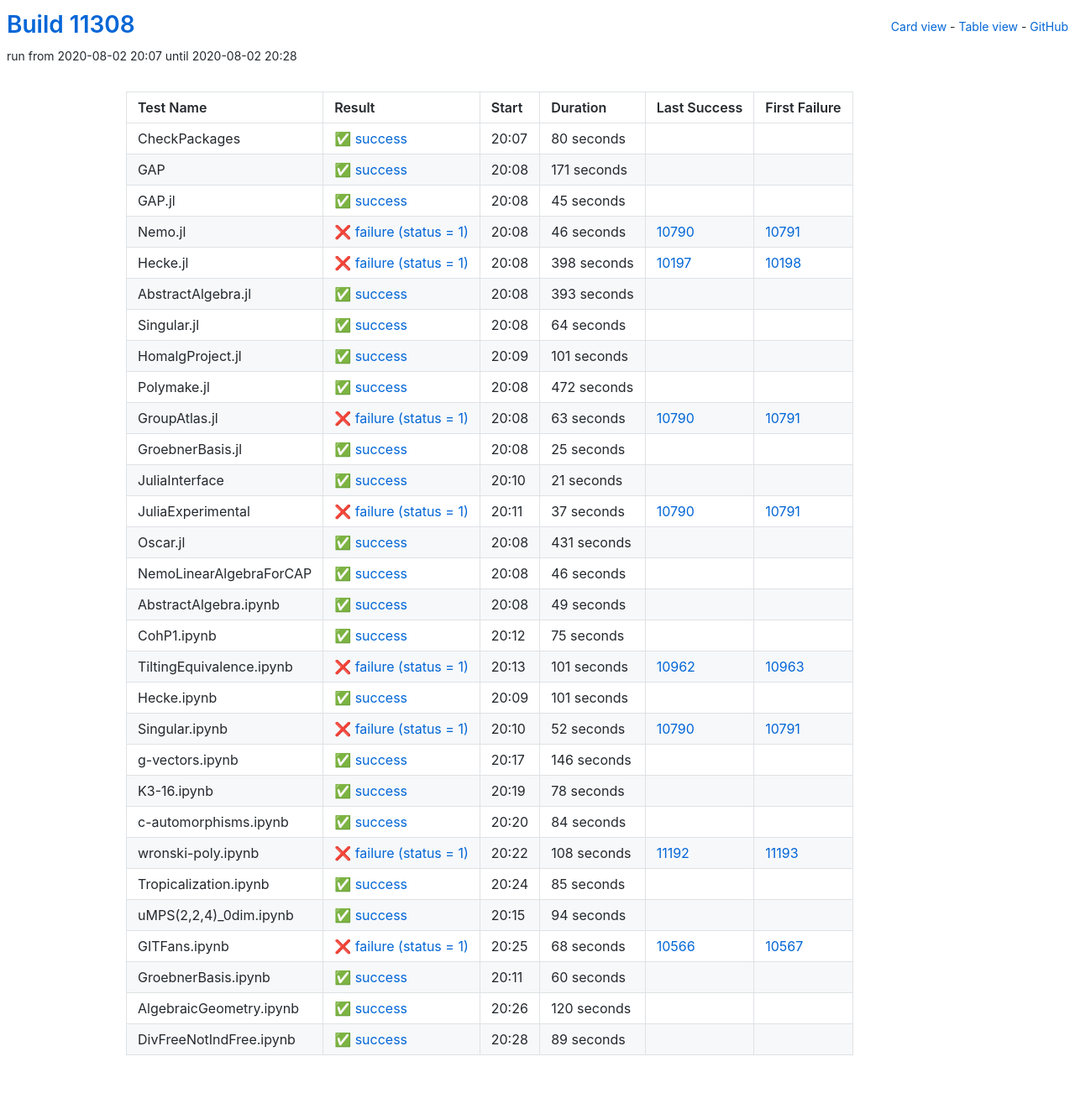
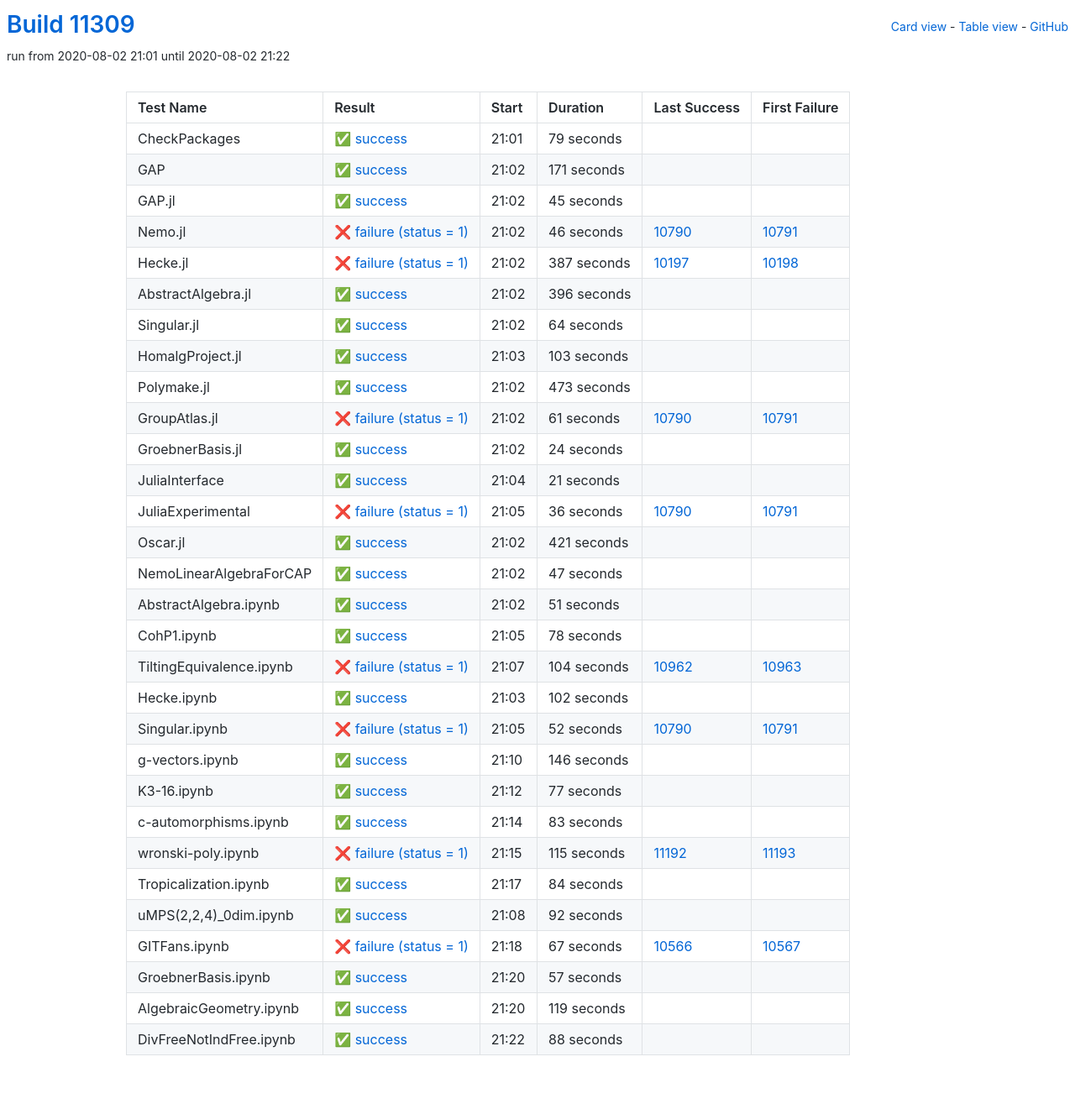
Before and after one commit to oscar-system/oscar-ci-status, a Jekyll site: the page built from table.html, in a window 1280 px wide. Shown: the whole page at 84% size. Built offline with Jekyll 4.4.1, drawn with Linux system fonts in a browser that asks for light colours.

Commit message:
Build #11309

```diff
--- a/_data/ci.yml
+++ b/_data/ci.yml
@@ -1,6 +1,6 @@
 ---
-build: 11308
-build_url: https://oscarci.mathematik.uni-kl.de/job/oscar/11308/
+build: 11309
+build_url: https://oscarci.mathematik.uni-kl.de/job/oscar/11309/
 job: oscar
 organization: oscar-system
 repo: oscar-ci-status
@@ -8,20 +8,20 @@
 tests:
 - name: CheckPackages
   id: checkpackages
-  log: https://oscarci.mathematik.uni-kl.de/job/oscar/11308/artifact/logs/build-11308/CheckPackages.log
-  start: 2020-08-02 20:07
+  log: https://oscarci.mathematik.uni-kl.de/job/oscar/11309/artifact/logs/build-11309/CheckPackages.log
+  start: 2020-08-02 21:01
   success: true
   exitcode: 0
   status: success
-  duration: 80
+  duration: 79
   last_success: false
   last_success_url:
   first_failure: false
   first_failure_url:
 - name: GAP
   id: gap
-  log: https://oscarci.mathematik.uni-kl.de/job/oscar/11308/artifact/logs/build-11308/GAP.log
-  start: 2020-08-02 20:08
+  log: https://oscarci.mathematik.uni-kl.de/job/oscar/11309/artifact/logs/build-11309/GAP.log
+  start: 2020-08-02 21:02
   success: true
   exitcode: 0
   status: success
@@ -32,8 +32,8 @@
   first_failure_url:
 - name: GAP.jl
   id: gap-jl
-  log: https://oscarci.mathematik.uni-kl.de/job/oscar/11308/artifact/logs/build-11308/GAP.jl.log
-  start: 2020-08-02 20:08
+  log: https://oscarci.mathematik.uni-kl.de/job/oscar/11309/artifact/logs/build-11309/GAP.jl.log
+  start: 2020-08-02 21:02
   success: true
   exitcode: 0
   status: success
@@ -44,8 +44,8 @@
   first_failure_url:
 - name: Nemo.jl
   id: nemo-jl
-  log: https://oscarci.mathematik.uni-kl.de/job/oscar/11308/artifact/logs/build-11308/Nemo.jl.log
-  start: 2020-08-02 20:08
+  log: https://oscarci.mathematik.uni-kl.de/job/oscar/11309/artifact/logs/build-11309/Nemo.jl.log
+  start: 2020-08-02 21:02
   success: false
   exitcode: 1
   status: failure
@@ -56,32 +56,32 @@
   first_failure_url: https://oscarci.mathematik.uni-kl.de/job/oscar/10791/
 - name: Hecke.jl
   id: hecke-jl
-  log: https://oscarci.mathematik.uni-kl.de/job/oscar/11308/artifact/logs/build-11308/Hecke.jl.log
-  start: 2020-08-02 20:08
+  log: https://oscarci.mathematik.uni-kl.de/job/oscar/11309/artifact/logs/build-11309/Hecke.jl.log
+  start: 2020-08-02 21:02
   success: false
   exitcode: 1
   status: failure
-  duration: 398
+  duration: 387
   last_success: 10197
   last_success_url: https://oscarci.mathematik.uni-kl.de/job/oscar/10197/
   first_failure: 10198
   first_failure_url: https://oscarci.mathematik.uni-kl.de/job/oscar/10198/
 - name: AbstractAlgebra.jl
   id: abstractalgebra-jl
-  log: https://oscarci.mathematik.uni-kl.de/job/oscar/11308/artifact/logs/build-11308/AbstractAlgebra.jl.log
-  start: 2020-08-02 20:08
+  log: https://oscarci.mathematik.uni-kl.de/job/oscar/11309/artifact/logs/build-11309/AbstractAlgebra.jl.log
+  start: 2020-08-02 21:02
   success: true
   exitcode: 0
   status: success
-  duration: 393
+  duration: 396
   last_success: false
   last_success_url:
   first_failure: false
   first_failure_url:
 - name: Singular.jl
   id: singular-jl
-  log: https://oscarci.mathematik.uni-kl.de/job/oscar/11308/artifact/logs/build-11308/Singular.jl.log
-  start: 2020-08-02 20:08
+  log: https://oscarci.mathematik.uni-kl.de/job/oscar/11309/artifact/logs/build-11309/Singular.jl.log
+  start: 2020-08-02 21:02
   success: true
   exitcode: 0
   status: success
@@ -92,56 +92,56 @@
   first_failure_url:
 - name: HomalgProject.jl
   id: homalgproject-jl
-  log: https://oscarci.mathematik.uni-kl.de/job/oscar/11308/artifact/logs/build-11308/HomalgProject.jl.log
-  start: 2020-08-02 20:09
+  log: https://oscarci.mathematik.uni-kl.de/job/oscar/11309/artifact/logs/build-11309/HomalgProject.jl.log
+  start: 2020-08-02 21:03
   success: true
   exitcode: 0
   status: success
-  duration: 101
+  duration: 103
   last_success: false
   last_success_url:
   first_failure: false
   first_failure_url:
 - name: Polymake.jl
   id: polymake-jl
-  log: https://oscarci.mathematik.uni-kl.de/job/oscar/11308/artifact/logs/build-11308/Polymake.jl.log
-  start: 2020-08-02 20:08
+  log: https://oscarci.mathematik.uni-kl.de/job/oscar/11309/artifact/logs/build-11309/Polymake.jl.log
+  start: 2020-08-02 21:02
   success: true
   exitcode: 0
   status: success
-  duration: 472
+  duration: 473
   last_success: false
   last_success_url:
   first_failure: false
   first_failure_url:
 - name: GroupAtlas.jl
   id: groupatlas-jl
-  log: https://oscarci.mathematik.uni-kl.de/job/oscar/11308/artifact/logs/build-11308/GroupAtlas.jl.log
-  start: 2020-08-02 20:08
+  log: https://oscarci.mathematik.uni-kl.de/job/oscar/11309/artifact/logs/build-11309/GroupAtlas.jl.log
+  start: 2020-08-02 21:02
   success: false
   exitcode: 1
   status: failure
-  duration: 63
+  duration: 61
   last_success: 10790
   last_success_url: https://oscarci.mathematik.uni-kl.de/job/oscar/10790/
   first_failure: 10791
   first_failure_url: https://oscarci.mathematik.uni-kl.de/job/oscar/10791/
 - name: GroebnerBasis.jl
   id: groebnerbasis-jl
-  log: https://oscarci.mathematik.uni-kl.de/job/oscar/11308/artifact/logs/build-11308/GroebnerBasis.jl.log
-  start: 2020-08-02 20:08
+  log: https://oscarci.mathematik.uni-kl.de/job/oscar/11309/artifact/logs/build-11309/GroebnerBasis.jl.log
+  start: 2020-08-02 21:02
   success: true
   exitcode: 0
   status: success
-  duration: 25
+  duration: 24
   last_success: false
   last_success_url:
   first_failure: false
   first_failure_url:
 - name: JuliaInterface
   id: juliainterface
-  log: https://oscarci.mathematik.uni-kl.de/job/oscar/11308/artifact/logs/build-11308/JuliaInterface.log
-  start: 2020-08-02 20:10
+  log: https://oscarci.mathematik.uni-kl.de/job/oscar/11309/artifact/logs/build-11309/JuliaInterface.log
+  start: 2020-08-02 21:04
   success: true
   exitcode: 0
   status: success
@@ -152,92 +152,92 @@
   first_failure_url:
 - name: JuliaExperimental
   id: juliaexperimental
-  log: https://oscarci.mathematik.uni-kl.de/job/oscar/11308/artifact/logs/build-11308/JuliaExperimental.log
-  start: 2020-08-02 20:11
+  log: https://oscarci.mathematik.uni-kl.de/job/oscar/11309/artifact/logs/build-11309/JuliaExperimental.log
+  start: 2020-08-02 21:05
   success: false
   exitcode: 1
   status: failure
-  duration: 37
+  duration: 36
   last_success: 10790
   last_success_url: https://oscarci.mathematik.uni-kl.de/job/oscar/10790/
   first_failure: 10791
   first_failure_url: https://oscarci.mathematik.uni-kl.de/job/oscar/10791/
 - name: Oscar.jl
   id: oscar-jl
-  log: https://oscarci.mathematik.uni-kl.de/job/oscar/11308/artifact/logs/build-11308/Oscar.jl.log
-  start: 2020-08-02 20:08
+  log: https://oscarci.mathematik.uni-kl.de/job/oscar/11309/artifact/logs/build-11309/Oscar.jl.log
+  start: 2020-08-02 21:02
   success: true
   exitcode: 0
   status: success
-  duration: 431
+  duration: 421
   last_success: false
   last_success_url:
   first_failure: false
   first_failure_url:
 - name: NemoLinearAlgebraForCAP
   id: nemolinearalgebraforcap
-  log: https://oscarci.mathematik.uni-kl.de/job/oscar/11308/artifact/logs/build-11308/NemoLinearAlgebraForCAP.log
-  start: 2020-08-02 20:08
+  log: https://oscarci.mathematik.uni-kl.de/job/oscar/11309/artifact/logs/build-11309/NemoLinearAlgebraForCAP.log
+  start: 2020-08-02 21:02
   success: true
   exitcode: 0
   status: success
-  duration: 46
+  duration: 47
   last_success: false
   last_success_url:
   first_failure: false
   first_failure_url:
 - name: AbstractAlgebra.ipynb
   id: abstractalgebra-ipynb
-  log: https://oscarci.mathematik.uni-kl.de/job/oscar/11308/artifact/logs/build-11308/AbstractAlgebra.ipynb.log
-  start: 2020-08-02 20:08
+  log: https://oscarci.mathematik.uni-kl.de/job/oscar/11309/artifact/logs/build-11309/AbstractAlgebra.ipynb.log
+  start: 2020-08-02 21:02
   success: true
   exitcode: 0
   status: success
-  duration: 49
+  duration: 51
   last_success: false
   last_success_url:
   first_failure: false
   first_failure_url:
 - name: CohP1.ipynb
   id: cohp1-ipynb
-  log: https://oscarci.mathematik.uni-kl.de/job/oscar/11308/artifact/logs/build-11308/CohP1.ipynb.log
-  start: 2020-08-02 20:12
+  log: https://oscarci.mathematik.uni-kl.de/job/oscar/11309/artifact/logs/build-11309/CohP1.ipynb.log
+  start: 2020-08-02 21:05
   success: true
   exitcode: 0
   status: success
-  duration: 75
+  duration: 78
   last_success: false
   last_success_url:
   first_failure: false
   first_failure_url:
 - name: TiltingEquivalence.ipynb
   id: tiltingequivalence-ipynb
-  log: https://oscarci.mathematik.uni-kl.de/job/oscar/11308/artifact/logs/build-11308/TiltingEquivalence.ipynb.log
-  start: 2020-08-02 20:13
+  log: https://oscarci.mathematik.uni-kl.de/job/oscar/11309/artifact/logs/build-11309/TiltingEquivalence.ipynb.log
+  start: 2020-08-02 21:07
   success: false
   exitcode: 1
   status: failure
-  duration: 101
+  duration: 104
   last_success: 10962
   last_success_url: https://oscarci.mathematik.uni-kl.de/job/oscar/10962/
   first_failure: 10963
   first_failure_url: https://oscarci.mathematik.uni-kl.de/job/oscar/10963/
 - name: Hecke.ipynb
   id: hecke-ipynb
-  log: https://oscarci.mathematik.uni-kl.de/job/oscar/11308/artifact/logs/build-11308/Hecke.ipynb.log
-  start: 2020-08-02 20:09
+  log: https://oscarci.mathematik.uni-kl.de/job/oscar/11309/artifact/logs/build-11309/Hecke.ipynb.log
+  start: 2020-08-02 21:03
   success: true
   exitcode: 0
   status: success
-  duration: 101
+  duration: 102
   last_success: false
   last_success_url:
   first_failure: false
   first_failure_url:
 - name: Singular.ipynb
   id: singular-ipynb
-  log: https://oscarci.mathematik.uni-kl.de/job/oscar/11308/artifact/logs/build-11308/Singular.ipynb.log
-  start: 2020-08-02 20:10
+  log: https://oscarci.mathematik.uni-kl.de/job/oscar/11309/artifact/logs/build-11309/Singular.ipynb.log
+  start: 2020-08-02 21:05
   success: false
   exitcode: 1
   status: failure
@@ -248,8 +248,8 @@
   first_failure_url: https://oscarci.mathematik.uni-kl.de/job/oscar/10791/
 - name: g-vectors.ipynb
   id: g-vectors-ipynb
-  log: https://oscarci.mathematik.uni-kl.de/job/oscar/11308/artifact/logs/build-11308/g-vectors.ipynb.log
-  start: 2020-08-02 20:17
+  log: https://oscarci.mathematik.uni-kl.de/job/oscar/11309/artifact/logs/build-11309/g-vectors.ipynb.log
+  start: 2020-08-02 21:10
   success: true
   exitcode: 0
   status: success
@@ -260,20 +260,44 @@
   first_failure_url:
 - name: K3-16.ipynb
   id: k3-16-ipynb
-  log: https://oscarci.mathematik.uni-kl.de/job/oscar/11308/artifact/logs/build-11308/K3-16.ipynb.log
-  start: 2020-08-02 20:19
+  log: https://oscarci.mathematik.uni-kl.de/job/oscar/11309/artifact/logs/build-11309/K3-16.ipynb.log
+  start: 2020-08-02 21:12
   success: true
   exitcode: 0
   status: success
-  duration: 78
+  duration: 77
   last_success: false
   last_success_url:
   first_failure: false
   first_failure_url:
 - name: c-automorphisms.ipynb
   id: c-automorphisms-ipynb
-  log: https://oscarci.mathematik.uni-kl.de/job/oscar/11308/artifact/logs/build-11308/c-automorphisms.ipynb.log
-  start: 2020-08-02 20:20
+  log: https://oscarci.mathematik.uni-kl.de/job/oscar/11309/artifact/logs/build-11309/c-automorphisms.ipynb.log
+  start: 2020-08-02 21:14
+  success: true
+  exitcode: 0
+  status: success
+  duration: 83
+  last_success: false
+  last_success_url:
+  first_failure: false
+  first_failure_url:
+- name: wronski-poly.ipynb
+  id: wronski-poly-ipynb
+  log: https://oscarci.mathematik.uni-kl.de/job/oscar/11309/artifact/logs/build-11309/wronski-poly.ipynb.log
+  start: 2020-08-02 21:15
+  success: false
+  exitcode: 1
+  status: failure
+  duration: 115
+  last_success: 11192
+  last_success_url: https://oscarci.mathematik.uni-kl.de/job/oscar/11192/
+  first_failure: 11193
+  first_failure_url: https://oscarci.mathematik.uni-kl.de/job/oscar/11193/
+- name: Tropicalization.ipynb
+  id: tropicalization-ipynb
+  log: https://oscarci.mathematik.uni-kl.de/job/oscar/11309/artifact/logs/build-11309/Tropicalization.ipynb.log
+  start: 2020-08-02 21:17
   success: true
   exitcode: 0
   status: success
@@ -282,86 +306,62 @@
   last_success_url:
   first_failure: false
   first_failure_url:
-- name: wronski-poly.ipynb
-  id: wronski-poly-ipynb
-  log: https://oscarci.mathematik.uni-kl.de/job/oscar/11308/artifact/logs/build-11308/wronski-poly.ipynb.log
-  start: 2020-08-02 20:22
-  success: false
-  exitcode: 1
-  status: failure
-  duration: 108
-  last_success: 11192
-  last_success_url: https://oscarci.mathematik.uni-kl.de/job/oscar/11192/
-  first_failure: 11193
-  first_failure_url: https://oscarci.mathematik.uni-kl.de/job/oscar/11193/
-- name: Tropicalization.ipynb
-  id: tropicalization-ipynb
-  log: https://oscarci.mathematik.uni-kl.de/job/oscar/11308/artifact/logs/build-11308/Tropicalization.ipynb.log
-  start: 2020-08-02 20:24
+- name: uMPS(2,2,4)_0dim.ipynb
+  id: umps-2-2-4-0dim-ipynb
+  log: https://oscarci.mathematik.uni-kl.de/job/oscar/11309/artifact/logs/build-11309/uMPS-2-2-4-_0dim.ipynb.log
+  start: 2020-08-02 21:08
   success: true
   exitcode: 0
   status: success
-  duration: 85
-  last_success: false
-  last_success_url:
-  first_failure: false
-  first_failure_url:
-- name: uMPS(2,2,4)_0dim.ipynb
-  id: umps-2-2-4-0dim-ipynb
-  log: https://oscarci.mathematik.uni-kl.de/job/oscar/11308/artifact/logs/build-11308/uMPS-2-2-4-_0dim.ipynb.log
-  start: 2020-08-02 20:15
-  success: true
-  exitcode: 0
-  status: success
-  duration: 94
+  duration: 92
   last_success: false
   last_success_url:
   first_failure: false
   first_failure_url:
 - name: GITFans.ipynb
   id: gitfans-ipynb
-  log: https://oscarci.mathematik.uni-kl.de/job/oscar/11308/artifact/logs/build-11308/GITFans.ipynb.log
-  start: 2020-08-02 20:25
+  log: https://oscarci.mathematik.uni-kl.de/job/oscar/11309/artifact/logs/build-11309/GITFans.ipynb.log
+  start: 2020-08-02 21:18
   success: false
   exitcode: 1
   status: failure
-  duration: 68
+  duration: 67
   last_success: 10566
   last_success_url: https://oscarci.mathematik.uni-kl.de/job/oscar/10566/
   first_failure: 10567
   first_failure_url: https://oscarci.mathematik.uni-kl.de/job/oscar/10567/
 - name: GroebnerBasis.ipynb
   id: groebnerbasis-ipynb
-  log: https://oscarci.mathematik.uni-kl.de/job/oscar/11308/artifact/logs/build-11308/GroebnerBasis.ipynb.log
-  start: 2020-08-02 20:11
+  log: https://oscarci.mathematik.uni-kl.de/job/oscar/11309/artifact/logs/build-11309/GroebnerBasis.ipynb.log
+  start: 2020-08-02 21:20
   success: true
   exitcode: 0
   status: success
-  duration: 60
+  duration: 57
   last_success: false
   last_success_url:
   first_failure: false
   first_failure_url:
 - name: AlgebraicGeometry.ipynb
   id: algebraicgeometry-ipynb
-  log: https://oscarci.mathematik.uni-kl.de/job/oscar/11308/artifact/logs/build-11308/AlgebraicGeometry.ipynb.log
-  start: 2020-08-02 20:26
+  log: https://oscarci.mathematik.uni-kl.de/job/oscar/11309/artifact/logs/build-11309/AlgebraicGeometry.ipynb.log
+  start: 2020-08-02 21:20
   success: true
   exitcode: 0
   status: success
-  duration: 120
+  duration: 119
   last_success: false
   last_success_url:
   first_failure: false
   first_failure_url:
 - name: DivFreeNotIndFree.ipynb
   id: divfreenotindfree-ipynb
-  log: https://oscarci.mathematik.uni-kl.de/job/oscar/11308/artifact/logs/build-11308/DivFreeNotIndFree.ipynb.log
-  start: 2020-08-02 20:28
+  log: https://oscarci.mathematik.uni-kl.de/job/oscar/11309/artifact/logs/build-11309/DivFreeNotIndFree.ipynb.log
+  start: 2020-08-02 21:22
   success: true
   exitcode: 0
   status: success
-  duration: 89
+  duration: 88
   last_success: false
   last_success_url:
   first_failure: false
```
Also changed, not shown: README.md.
